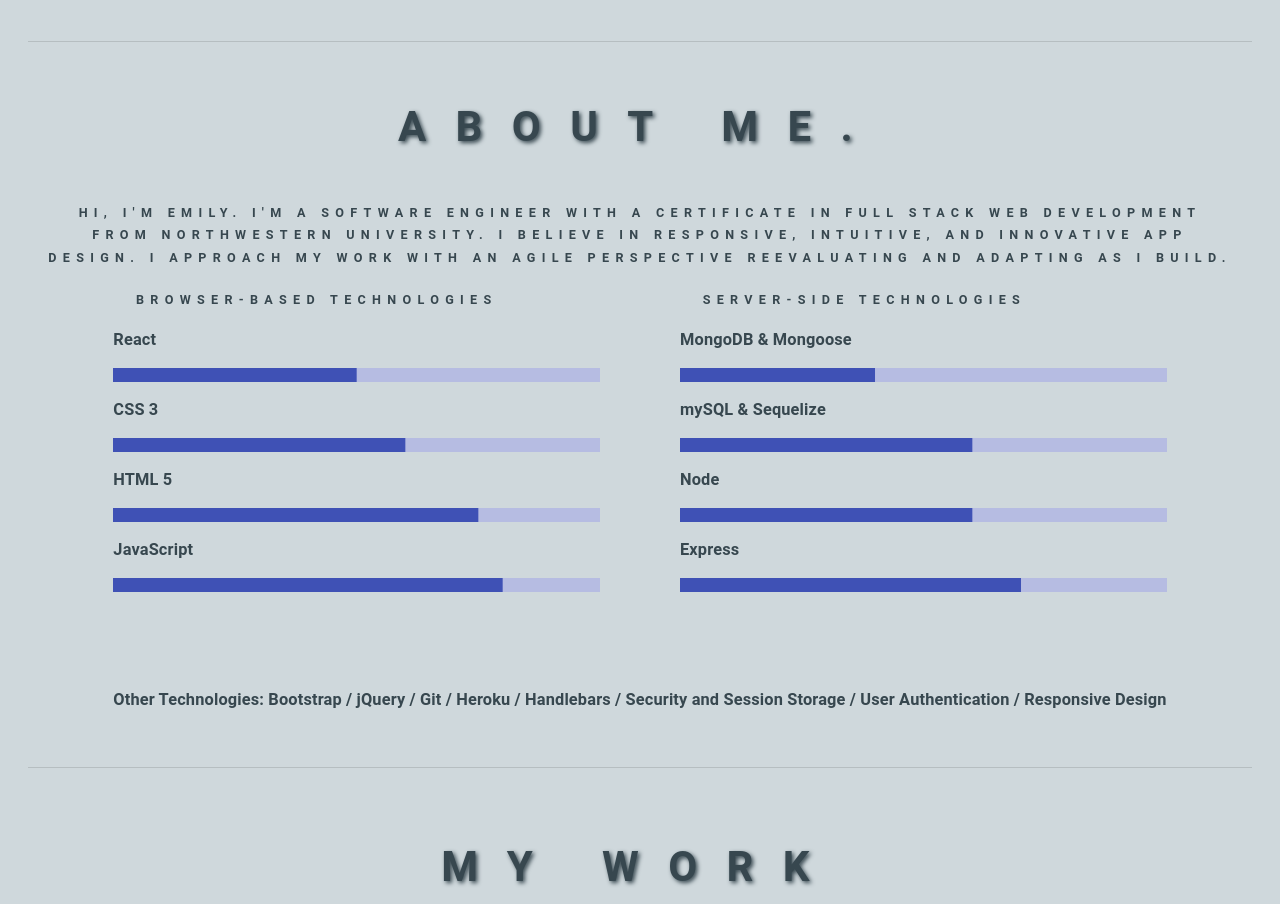
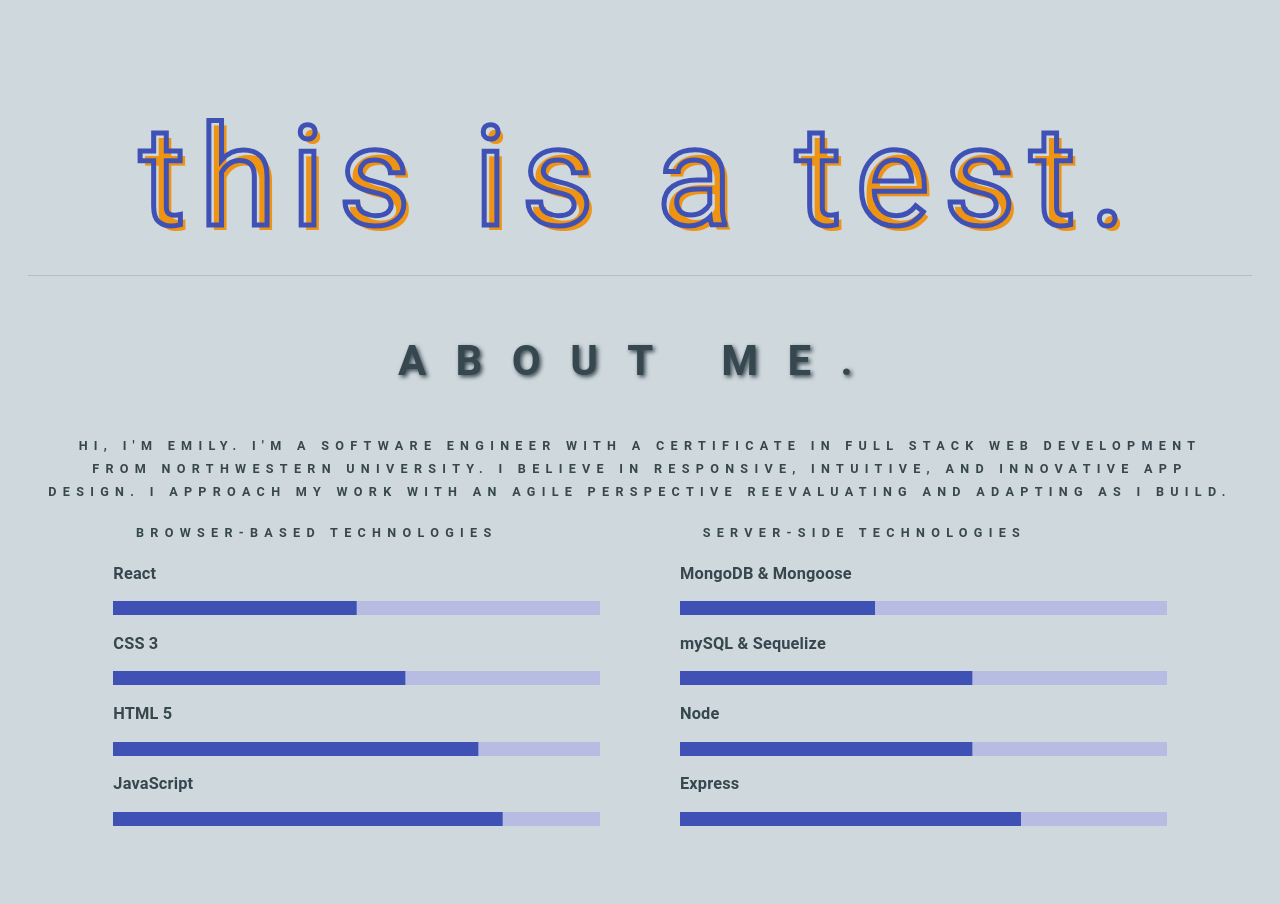
Before and after one commit to emblair96/portfolio-playground, a React (Create React App) app: page / in a window 1280 px wide. Shown: the part 987-1891 px from the top of the page. Built offline with nearby package versions, Linux system fonts and the light colour scheme.

Commit message:
Add obvious text to check deployment

```diff
--- a/src/App.js
+++ b/src/App.js
@@ -26,6 +26,7 @@ function App() {
         <Header />
         <Subheader text="SOFTWARE ENGINEER"/>
         <ComputerGraphic />
+        <h1>this is a test.</h1>
         <Divider style={{ margin: "2em" }} />
         <Subheader text="ABOUT ME."/>
         <AboutMe />
```
